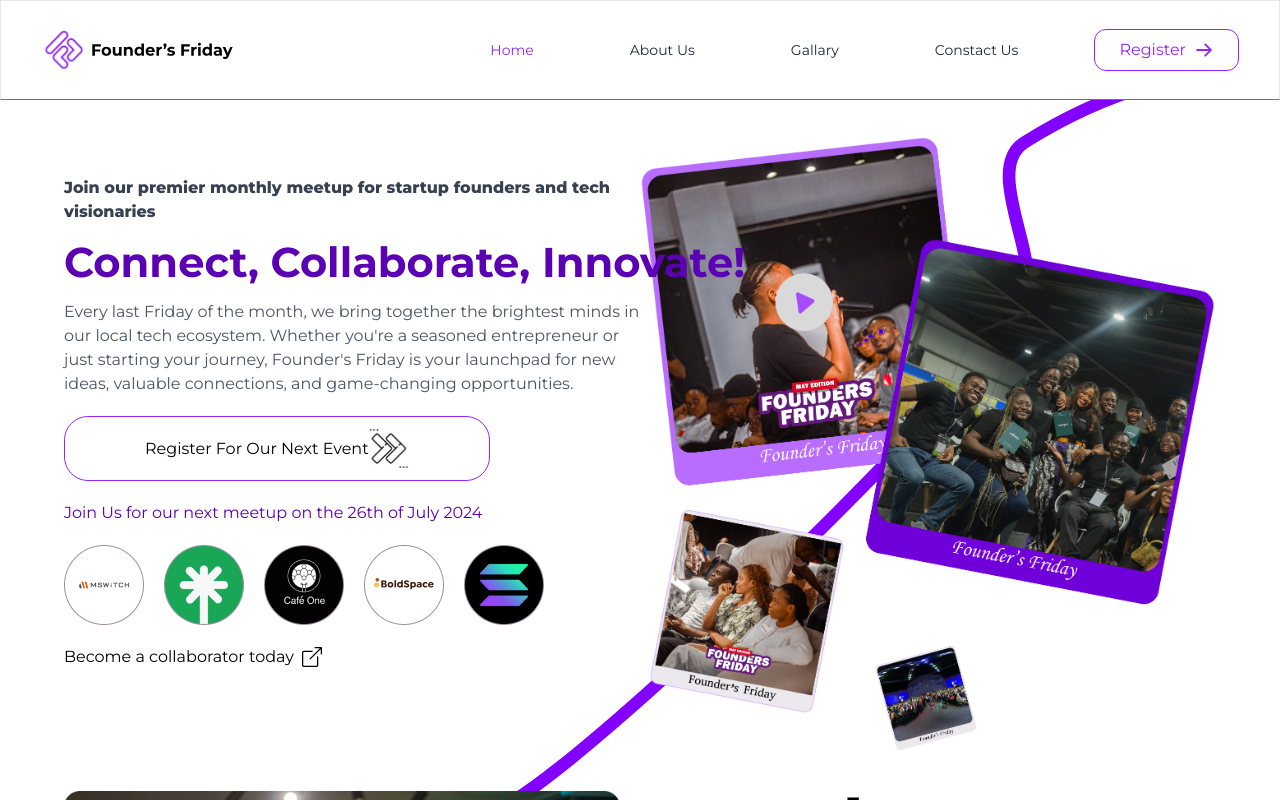
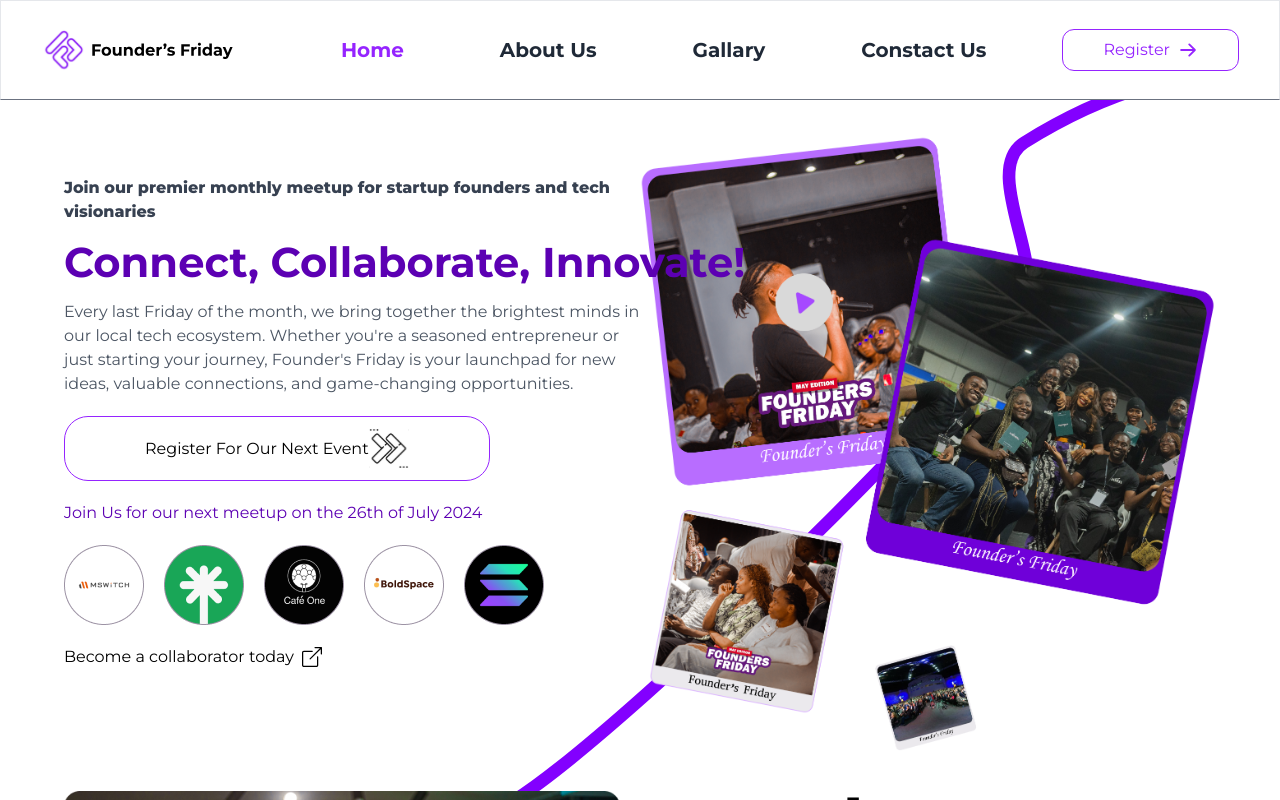
Before and after one commit to Lawanaji/Founder-s, a React (Vite) app: page / in a window 1280 px wide. Built offline with nearby package versions, Linux system fonts and the light colour scheme.

Commit message:
fix navigation

```diff
--- a/src/components/footer/Footer.tsx
+++ b/src/components/footer/Footer.tsx
@@ -1,12 +1,16 @@
+
 import buttonArrow from '../../assets/img/arrow.svg';
 import footerLogo from '../../assets/img/footer_logo.png';
 import { FacebookLogo, InstagramLogo, XLogo } from '@phosphor-icons/react';
+import NavLinkComponent from '../navigation/NavLink';
+
+
 
 const Footer = () => {
   return (
     <div className="py-[5rem]">
       <div className="border-t border-[#75687E] space-y-5 px-[5%]">
-   <img src={footerLogo} alt="footer_logo" className="w-40" />
+        <img src={footerLogo} alt="footer_logo" className="w-40" />
 
         <div className="flex justify-center items-center h-[50vh]">
           <div className="text-center">
@@ -30,20 +34,15 @@ const Footer = () => {
               <span className="flex justify-center items-center bg-primaryColor w-[2.5rem] h-[2.5rem] rounded-full">
                 <InstagramLogo size={25} color="white" />
               </span>
-              <span className="flex flex-col md:flex-row justify-center items-center bg-primaryColor w-[2.5rem] h-[2.5rem] rounded-full">
+              <span className="flex justify-center items-center bg-primaryColor w-[2.5rem] h-[2.5rem] rounded-full">
                 <XLogo size={25} color="white" />
               </span>
             </ul>
 
             {/* Navigation Links */}
-            <ul className=" flex gap-6">
-              <li>Home</li>
-              <li>About</li>
-              <li>Gallery</li>
-              <li>Contact Us</li>
-            </ul>
+           <NavLinkComponent isMenuOpen={false} />
           </div>
-          <p className='text-center'>  Powered by BELSOFT SYSTEMS LTD</p>
+          <p className="text-center py-10">Powered by BELSOFT SYSTEMS LTD</p>
         </div>
       </div>
     </div>
--- /dev/null
+++ b/src/components/navigation/NavLink.tsx
@@ -0,0 +1,60 @@
+import { useLocation } from 'react-router-dom';
+interface Props{
+    isMenuOpen: boolean
+}
+
+const NavLinkComponent = ({ isMenuOpen}: Props) => {
+    const { pathname } = useLocation();
+
+
+    const navlink = [
+      {
+        name: "Home",
+        label: "Home",
+        path: "/"
+      },
+      {
+        name: "About Us",
+        label: "About Us",
+        path: "/aboutUs"
+      },
+      {
+        name: "Gallary",
+        label: "Gallary",
+        path: "/gallary"
+      },
+      {
+        name: "Contact Us",
+        label: "Constact Us",
+        path: "/contactus"
+      }
+    ]
+    const NavLink = ({ nav }: { nav: { name: string; label: string; path: string } }) => {
+      const isActive = pathname === nav.path;
+
+      return (
+        <a
+          href={nav.path}
+          className={`text-sm px-5 py-2 flex rounded-lg ${
+            isActive ? ' text-primaryColor text-xl font-bold' : 'text-gray-800  text-center py-2 md:py-0 text-xl font-bold'
+          }`}
+        >
+          {nav.label}
+        </a>
+      );
+    };
+  return (
+    <ul   className={`absolute md:static top-[100px] left-0 w-full md:w-auto bg-white md:flex md:items-center md:justify-between md:gap-14 transition-all duration-300 ease-in-out ${
+        isMenuOpen ? 'block' : 'hidden'
+      }`}>
+
+      {navlink.map((item) => (
+          <li key={item.name}>
+            <NavLink nav={item} />
+          </li>
+        ))}
+    </ul>
+  )
+}
+
+export default NavLinkComponent
--- a/src/components/navigation/Navigation.tsx
+++ b/src/components/navigation/Navigation.tsx
@@ -1,47 +1,10 @@
 import { useState } from 'react';
 import logo from '../../assets/img/Frame 8.svg';
-import { Link, useLocation } from 'react-router-dom';
+import { Link} from 'react-router-dom';
 import { ArrowRight } from '@phosphor-icons/react';
+import NavLinkComponent from './NavLink';
 const Navigation = () => {
-  const { pathname } = useLocation();
   const [isMenuOpen, setIsMenuOpen] = useState(false);
-
-  const navlink = [
-    {
-      name: "Home",
-      label: "Home",
-      path: "/"
-    },
-    {
-      name: "About Us",
-      label: "About Us",
-      path: "/aboutUs"
-    },
-    {
-      name: "Gallary",
-      label: "Gallary",
-      path: "/gallary"
-    },
-    {
-      name: "Contact Us",
-      label: "Constact Us",
-      path: "/contactus"
-    }
-  ]
-  const NavLink = ({ nav }: { nav: { name: string; label: string; path: string } }) => {
-    const isActive = pathname === nav.path;
-
-    return (
-      <a
-        href={nav.path}
-        className={`text-sm px-5 py-2 flex rounded-lg ${
-          isActive ? ' text-primaryColor' : 'text-gray-800  text-center py-2 md:py-0'
-        }`}
-      >
-        {nav.label}
-      </a>
-    );
-  };
   return (
     <div className="container">
       <nav className="w-full h-[100px] flex items-center justify-between bg-white fixed px-5 md:px-10 top-0 left-0 z-50 border-b-gray-500 border">
@@ -70,19 +33,15 @@ const Navigation = () => {
 
 
         <ul
-          className={`absolute md:static top-[100px] left-0 w-full md:w-auto bg-white md:flex md:items-center md:justify-between md:gap-14 transition-all duration-300 ease-in-out ${
+          className={`absolute md:static top-[200px] left-0 w-full md:w-auto bg-white md:flex md:items-center md:justify-between md:gap-14 transition-all duration-300 ease-in-out ${
             isMenuOpen ? 'block' : 'hidden'
           }`}
         >
-             {navlink.map((item) => (
-          <li key={item.name}>
-            <NavLink nav={item} />
-          </li>
-        ))}
+          <NavLinkComponent isMenuOpen={false} />
           <li className="text-center py-2 md:py-0">
             <Link
               to="/register"
-              className="px-6 py-2 flex justify-center items-center gap-2 border border-primaryColor text-primaryColor rounded-xl transition"
+              className="px-10 py-2 flex justify-center items-center gap-2 border border-primaryColor text-primaryColor rounded-xl transition"
             >
               Register
               <ArrowRight  size={20} weight="bold" />
--- a/src/pages/ladingPage/Accordiom.tsx
+++ b/src/pages/ladingPage/Accordiom.tsx
@@ -5,6 +5,7 @@ interface Props {
     title: string;
     content: string;
     className?: string;
+
 }
 
 const Accordiom = ({title, content, className}: Props) => {
```
